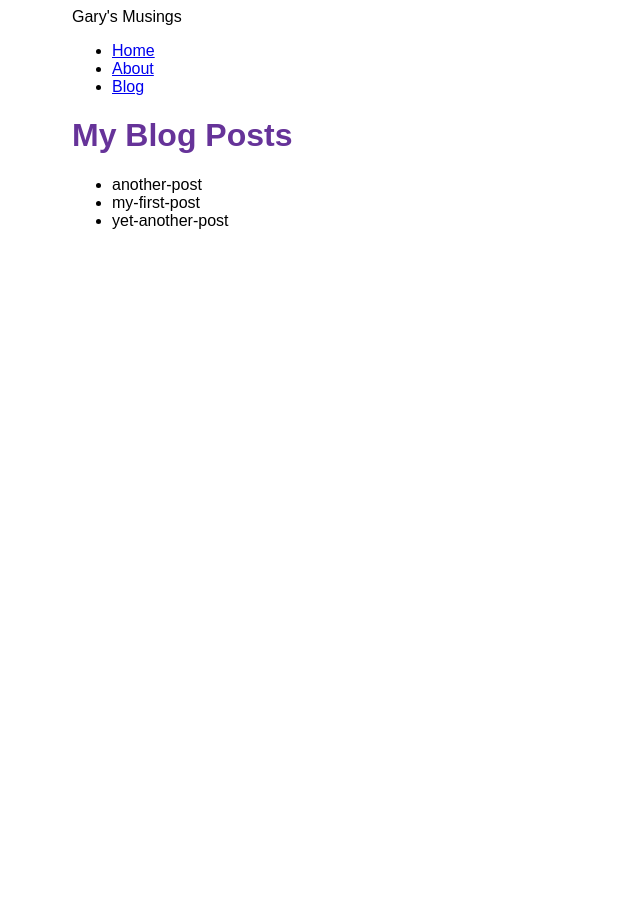
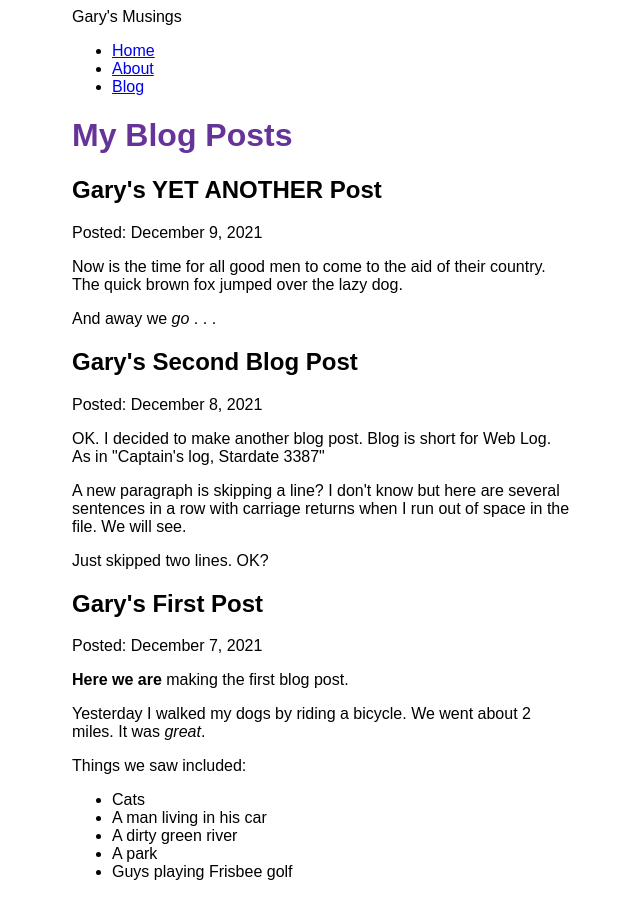
Before and after one commit to garycutrer/gary-blog, a Gatsby site: page /blog in a window 1280 px wide. Shown: the whole page, without its empty margins (318-958 px from the left). Before the commit the page ends 800 px from the top, so only its background shows below. Built offline with nearby package versions, Linux system fonts and the light colour scheme; Gatsby itself is replaced by a stand-in of ours.

Commit message:
Finished Part 5

```diff
--- a/blog/another-post.mdx
+++ b/blog/another-post.mdx
@@ -0,0 +1,12 @@
+---
+title: "Gary's Second Blog Post"
+date: "2021-12-08"
+---
+
+OK. I decided to make another blog post. Blog is short for Web Log. As in "Captain's log, Stardate 3387"
+
+A new paragraph is skipping a line?  I don't know but here are several
+sentences in a row with carriage returns when I run out of space
+in the file. We will see.
+
+Just skipped two lines. OK?
--- a/blog/my-first-post.mdx
+++ b/blog/my-first-post.mdx
@@ -0,0 +1,16 @@
+---
+title: "Gary's First Post"
+date: "2021-12-07"
+---
+
+**Here we are** making the first blog post.
+
+Yesterday I walked my dogs by riding a bicycle. We went about 2 miles. It was *great*.
+
+Things we saw included:
+
+* Cats
+* A man living in his car
+* A dirty green river
+* A park
+* Guys playing Frisbee golf
--- a/blog/yet-another-post.mdx
+++ b/blog/yet-another-post.mdx
@@ -0,0 +1,8 @@
+---
+title: "Gary's YET ANOTHER Post"
+date: "2021-12-09"
+---
+
+Now is the time for all good men to come to the aid of their country. The quick brown fox jumped over the lazy dog.
+
+And away we *go* . . .
--- a/gatsby-config.js
+++ b/gatsby-config.js
@@ -12,6 +12,7 @@ module.exports = {
         name: `blog`,
         path: `${__dirname}/blog`,
       }
-    }
+    },
+    "gatsby-plugin-mdx",
   ],
 };
--- a/package.json
+++ b/package.json
@@ -15,8 +15,11 @@
     "clean": "gatsby clean"
   },
   "dependencies": {
+    "@mdx-js/mdx": "^1.6.22",
+    "@mdx-js/react": "^1.6.22",
     "gatsby": "^4.3.0",
     "gatsby-plugin-image": "^2.3.0",
+    "gatsby-plugin-mdx": "^3.3.0",
     "gatsby-plugin-sharp": "^4.3.0",
     "gatsby-source-filesystem": "^4.3.0",
     "react": "^17.0.1",
--- a/src/pages/blog.js
+++ b/src/pages/blog.js
@@ -1,33 +1,46 @@
 import * as React from 'react'
 import { graphql } from 'gatsby'
+import { MDXRenderer } from 'gatsby-plugin-mdx'
 import Layout from '../components/layout'
+
+
+
+
 
 const BlogPage = ({ data }) => {
     return (
         <Layout pageTitle="My Blog Posts">
-            <ul>
+
             {
-                data.allFile.nodes.map(node => (
-                    <li key={node.name}>
-                        {node.name}
+                data.allMdx.nodes.map((node) => (
+                <article key={node.id}>
+                    <h2>{node.frontmatter.title}</h2>
+                    <p>Posted: {node.frontmatter.date}</p>
+                    <MDXRenderer>
+                        {node.body}
+                    </MDXRenderer>
+                </article>
+                ))
+            }
 
-                    </li>
-                ))
-
-
-            }
-            </ul>
         </Layout>
     )
 }
 
 export const query = graphql`
-    query {
-        allFile {
-            nodes {
-                name
-            }
+query {
+    allMdx(sort: {fields: frontmatter___date, order: DESC}) {
+      nodes {
+        id
+        body
+        frontmatter {
+          date(formatString: "MMMM D, YYYY")
+          title
         }
-    }`
+      }
+    }
+  }
+  `
+
 
 export default BlogPage
```
Also changed, not shown: 1 other file.
